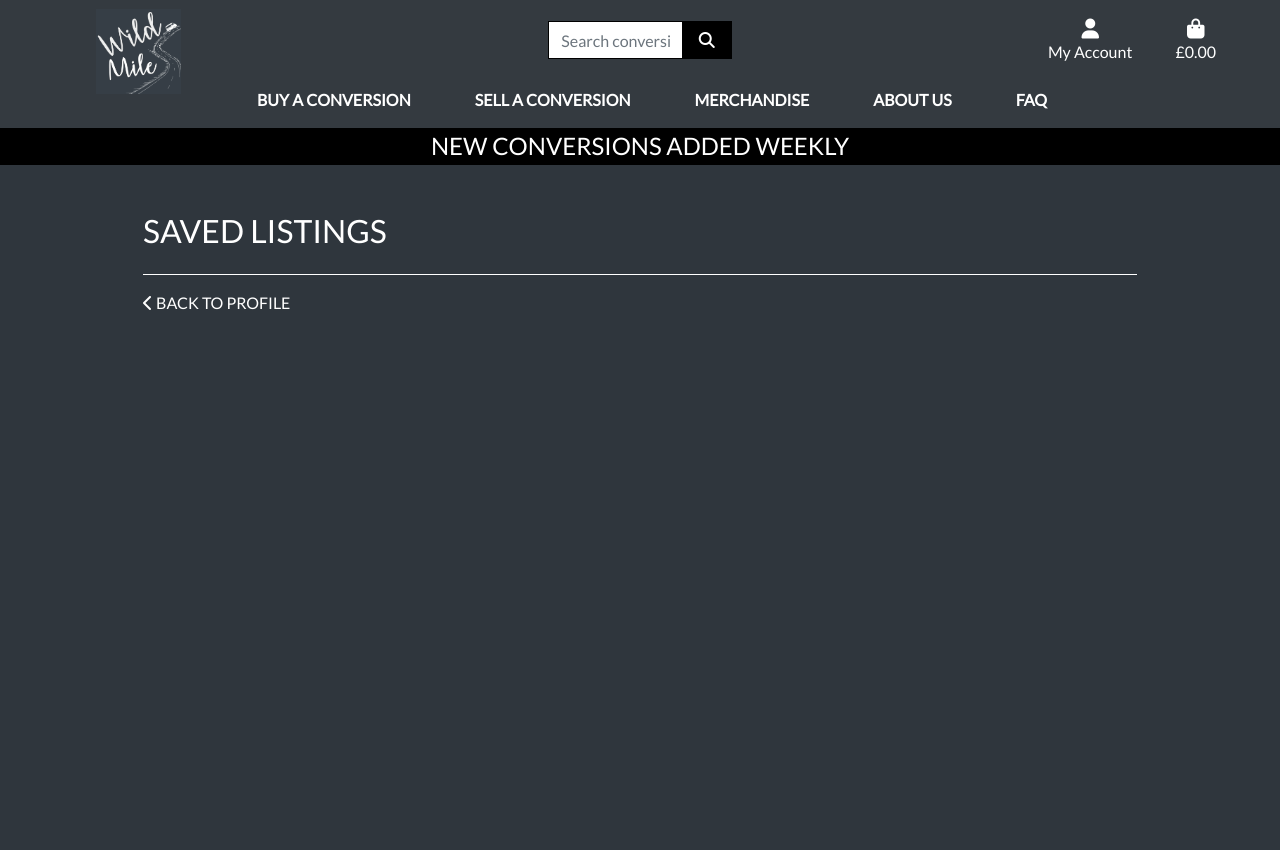
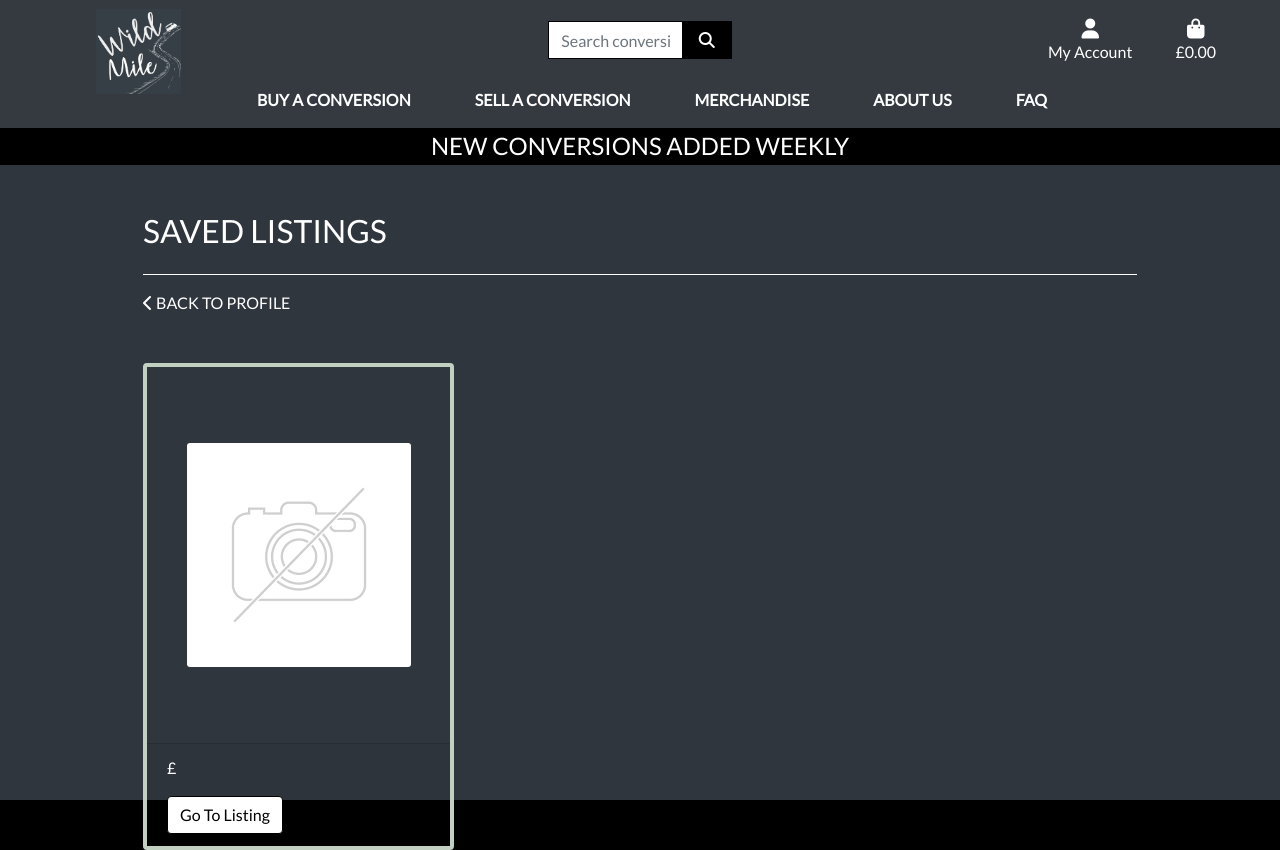
Before and after one commit to jamie120/ms4-wild-mile, a Django app: page /profile/saved_listings/ in a window 1280 px wide. Before the commit the page ends 310 px from the top, so only its background shows below. Run offline with Django 3.2, Linux system fonts and the light colour scheme; a user stored in the database is signed in; tables that the repository leaves empty hold one stand-in row (values such as "Sample post"); data that the repository does not hold is empty; some libraries are stand-ins or nearby versions.

Commit message:
Added saved item template content, to display saved items via profile

```diff
--- a/profiles/templates/profiles/saved_listings.html
+++ b/profiles/templates/profiles/saved_listings.html
@@ -25,5 +25,33 @@
                 </a>
             </div>
         </div>
+        <div class="row mt-5">
+            {% for listing in saved_listings %}
+            <div class="col-12 col-md-4">
+                <div class="card">
+                    <div class="card-body">
+                        <h2 class="mt-3 text-white text-center">{{ listing.conversion.listing_title }}</h2>
+                        <div class="p-2 image-container d-flex justify-content-center my-5">
+                            {% if listing.conversion.main_image %}
+                                <a id="conversion-main-image" href="{{ listing.conversion.main_image.url }}" target="_blank">
+                                    <img class="card-img img-fluid" src="{{ listing.conversion.main_image.url }}" alt="{{ conversion.name }}">
+                                </a>
+                            {% else %}
+                                <a href="">
+                                    <img class="card-img img-fluid" src="{{ MEDIA_URL }}noimage.png" alt="{{ listing.conversion.name }}">
+                                </a>
+                            {% endif %}
+                        </div>
+                    </div>
+                    <div class="card-footer">
+                        <p class="text-white">£{{ listing.conversion.price }}</p>
+                        <a href="{% url 'conversion_detail' listing.conversion.id %}">
+                            <button class="btn btn-white btn-outline-black text-white">Go To Listing</button>
+                        </a>
+                    </div>
+                </div>
+            </div>
+            {% endfor %}
+        </div>
     </div>
 {% endblock %}
--- a/profiles/views.py
+++ b/profiles/views.py
@@ -1,7 +1,7 @@
 from django.shortcuts import render, get_object_or_404
 from django.contrib import messages
 
-from .models import UserProfile
+from .models import UserProfile, SavedListings
 from .forms import UserProfileForm
 
 from checkout.models import Order
@@ -31,9 +31,14 @@ def profile(request):
 
 def saved_listings(request):
     """ Display the users saved listings """
-
+    username = request.user.username
+    profile = UserProfile.objects.get(user__username=username)
+    saved_listings = SavedListings.objects.all().filter(user=profile)
+    print(saved_listings)
     template = 'profiles/saved_listings.html'
-    context = {}
+    context = {
+        'saved_listings': saved_listings,
+    }
 
     return render(request, template, context)
 
```
